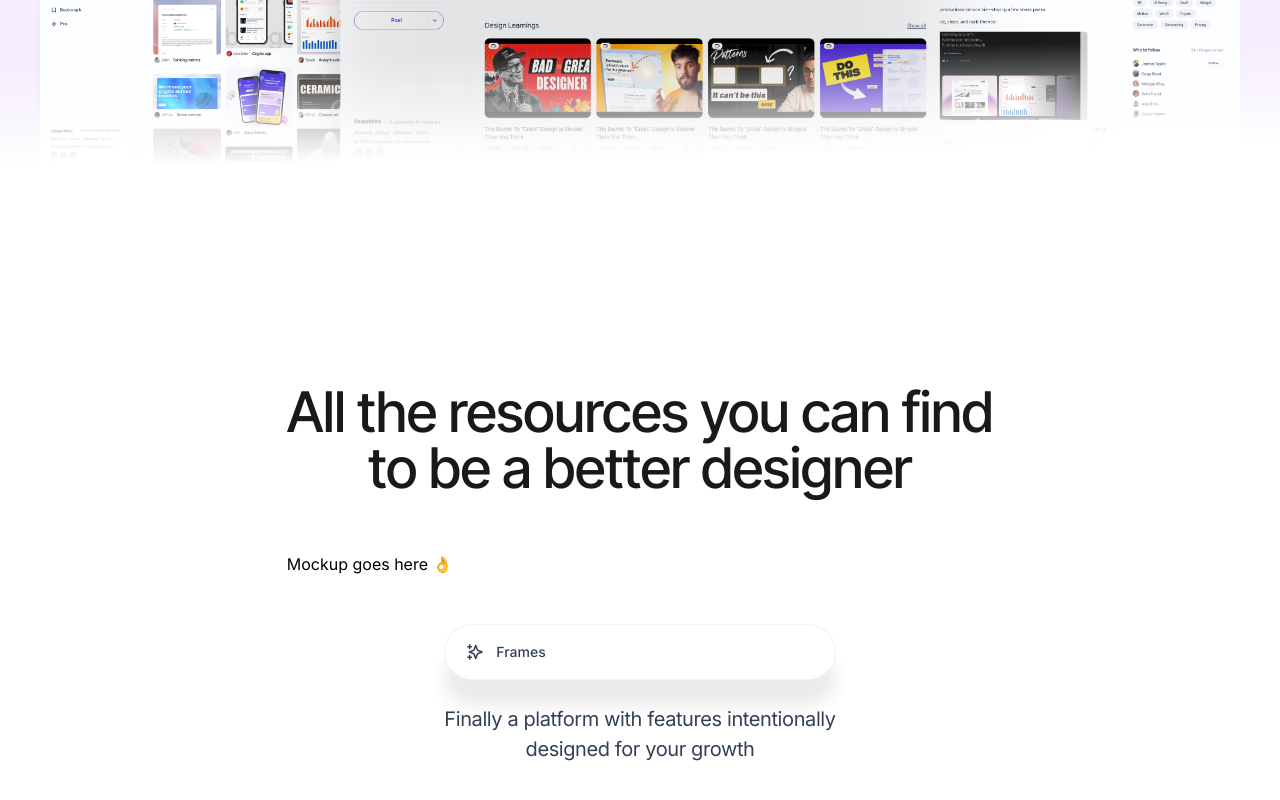
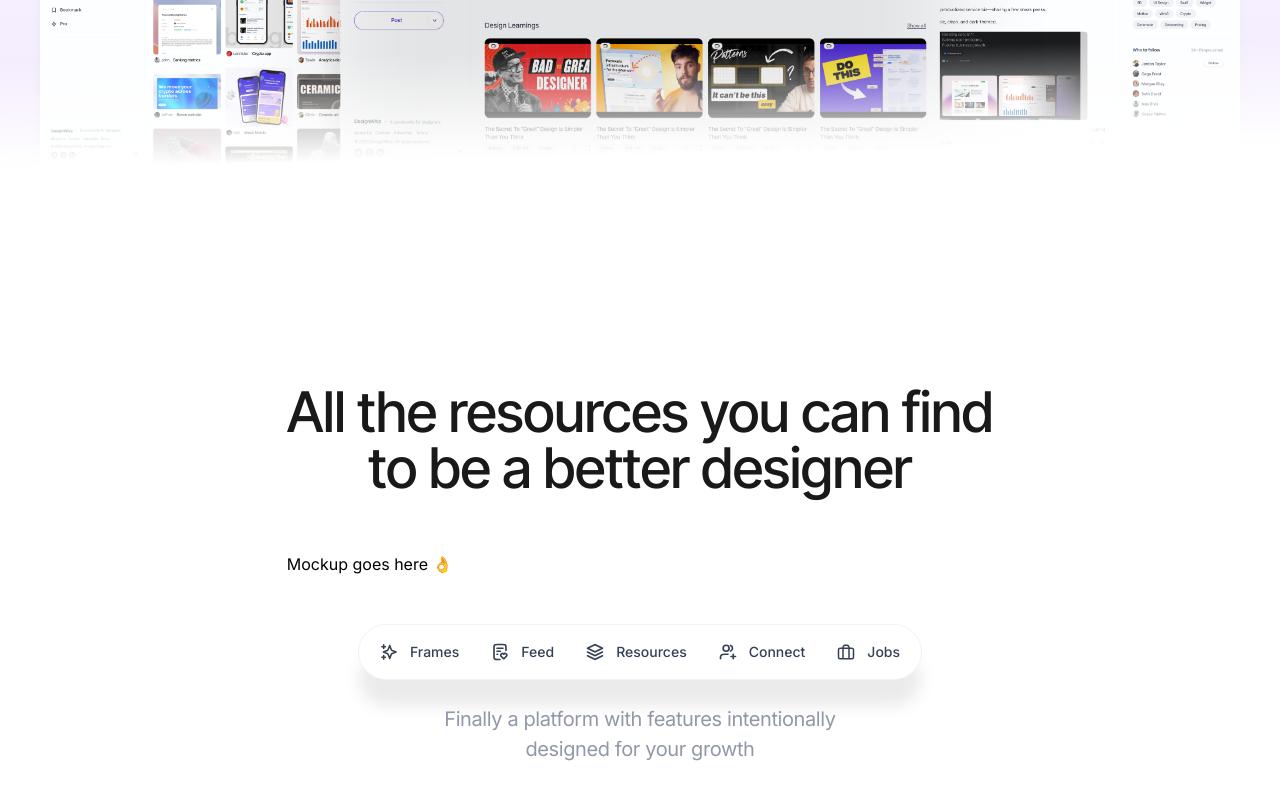
Before and after one commit to dadateniola/designwhiz-landing-page, a Next.js app: page / in a window 1280 px wide. Shown: the part 866-1666 px from the top of the page. Built offline with nearby package versions, Linux system fonts and the light colour scheme.

Commit message:
hero mockup nav complete

```diff
--- /dev/null
+++ b/app/config.ts
@@ -0,0 +1,3 @@
+import BlankImage from "@/public/images/empty.svg";
+
+export const empty = BlankImage;
--- a/app/globals.css
+++ b/app/globals.css
@@ -90,6 +90,8 @@
 }
 
 .hero-mockup-nav-action-shadow {
+  --color: #6423ec;
+
   position: relative;
 }
 
@@ -102,12 +104,13 @@
   height: 100%;
   opacity: 0;
   filter: blur(12px);
-  background: #6423ec;
+  background: var(--color);
   border-radius: 9999px;
   transition: opacity 0.3s;
   z-index: -1;
 }
 
+.hero-mockup-nav-action-shadow.active,
 .hero-mockup-nav-action-shadow:hover::before {
   opacity: 0.5;
 }
--- a/components/hero/data.ts
+++ b/components/hero/data.ts
@@ -10,10 +10,10 @@ export const hero_slider_text = [
   "Digital Artists",
 ];
 
-export const hero_mockup_nav_actions = [
-  "frames",
-  "feed",
-  "resources",
-  "connect",
-  "jobs",
-] as const;
+export const hero_mockup_nav_actions = {
+  frames: "#6423EC",
+  feed: "#EC2378",
+  resources: "#238CEC",
+  connect: "#23ECEC",
+  jobs: "#A0EC23",
+} as const;
--- a/components/hero/hero-components.tsx
+++ b/components/hero/hero-components.tsx
@@ -1,3 +1,20 @@
+import { CSSProperties } from "react";
+
+// Types
+import type { HeroMockupNavButtonProps } from "./types";
+
+// Imports
+import {
+  FeedIcon,
+  JobsIcon,
+  FramesIcon,
+  ConnectIcon,
+  ResourcesIcon,
+} from "../svg/svg";
+
+import { hero_mockup_nav_actions } from "./data";
+import clsx from "clsx";
+
 export const HeroCloudSeparator = () => (
   <div className="relative w-full h-0">
     <div
@@ -9,3 +26,37 @@ export const HeroCloudSeparator = () => (
     ></div>
   </div>
 );
+
+export const HeroMockupNavButton: React.FC<HeroMockupNavButtonProps> = ({
+  action,
+  active,
+}) => (
+  <button
+    style={
+      {
+        "--color": active ? "#6423ec" : hero_mockup_nav_actions[action],
+      } as CSSProperties
+    }
+    className={clsx(
+      "hero-mockup-nav-action-shadow py-3 px-4 flex items-center gap-3 rounded-full",
+      {
+        active,
+        "text-text-sub": !active,
+        "text-purple-base": active,
+      }
+    )}
+  >
+    {action === "frames" ? (
+      <FramesIcon />
+    ) : action === "feed" ? (
+      <FeedIcon />
+    ) : action === "resources" ? (
+      <ResourcesIcon />
+    ) : action === "connect" ? (
+      <ConnectIcon />
+    ) : action === "jobs" ? (
+      <JobsIcon />
+    ) : null}
+    <p className="text-sm font-medium leading-5 capitalize">{action}</p>
+  </button>
+);
--- a/components/hero/hero-mockup-nav.tsx
+++ b/components/hero/hero-mockup-nav.tsx
@@ -1,22 +1,26 @@
 import React from "react";
 
-// Images
-import { FramesIcon } from "../svg/svg";
+// Types
+import type { HeroMockupNavAction } from "./types";
+
+// Imports
+import { hero_mockup_nav_actions } from "./data";
+import { HeroMockupNavButton } from "./hero-components";
 
 const HeroMockupNav = () => {
   return (
     <div className="custom-flex-col gap-6">
       <div className="hero-mockup-nav-shadow p-[5px] bg-white border border-solid border-[rgba(0,0,0,0.05)] rounded-full">
         <div className="relative flex">
-          <button className="hero-mockup-nav-action-shadow py-3 px-4 flex items-center gap-3 rounded-full">
-            <FramesIcon />
-            <p className="text-text-sub text-sm font-medium leading-5 capitalize">
-              frames
-            </p>
-          </button>
+          {Object.keys(hero_mockup_nav_actions).map((action) => (
+            <HeroMockupNavButton
+              key={action}
+              action={action as HeroMockupNavAction}
+            />
+          ))}
         </div>
       </div>
-      <p className="text-text-sub text-xl font-normal text-center leading-[30px] -tracking-[0.4px]">
+      <p className="text-[#9298A8] text-xl font-normal text-center leading-[30px] -tracking-[0.4px]">
         Finally a platform with features intentionally
         <br />
         designed for your growth
--- a/components/svg/svg.tsx
+++ b/components/svg/svg.tsx
@@ -441,10 +441,89 @@ export const FramesIcon: React.FC<SVGProps> = ({ size = 18 }) => (
   >
     <path
       d="M3.875 16.5V12.75M3.875 5.25V1.5M2 3.375H5.75M2 14.625H5.75M10.25 2.25L8.94937 5.63165C8.73786 6.18157 8.6321 6.45653 8.46765 6.68781C8.32189 6.8928 8.1428 7.07189 7.93781 7.21765C7.70653 7.3821 7.43157 7.48786 6.88165 7.69937L3.5 9L6.88165 10.3006C7.43157 10.5121 7.70653 10.6179 7.93782 10.7824C8.1428 10.9281 8.32189 11.1072 8.46765 11.3122C8.6321 11.5435 8.73786 11.8184 8.94937 12.3684L10.25 15.75L11.5506 12.3684C11.7621 11.8184 11.8679 11.5435 12.0324 11.3122C12.1781 11.1072 12.3572 10.9281 12.5622 10.7824C12.7935 10.6179 13.0684 10.5121 13.6184 10.3006L17 9L13.6184 7.69937C13.0684 7.48786 12.7935 7.3821 12.5622 7.21765C12.3572 7.07189 12.1781 6.8928 12.0324 6.68782C11.8679 6.45653 11.7621 6.18157 11.5506 5.63165L10.25 2.25Z"
-      stroke="#344054"
-      stroke-width="1.66667"
-      stroke-linecap="round"
-      stroke-linejoin="round"
+      stroke="currentColor"
+      strokeWidth="1.66667"
+      strokeLinecap="round"
+      strokeLinejoin="round"
     />
   </svg>
 );
+
+export const FeedIcon: React.FC<SVGProps> = ({ size = 18 }) => (
+  <svg
+    xmlns="http://www.w3.org/2000/svg"
+    width={size}
+    height={size}
+    viewBox="0 0 18 18"
+    fill="none"
+  >
+    <path
+      d="M15 7.5V5.1C15 3.83988 15 3.20982 14.7548 2.72852C14.539 2.30516 14.1948 1.96095 13.7715 1.74524C13.2902 1.5 12.6601 1.5 11.4 1.5H6.6C5.33988 1.5 4.70982 1.5 4.22852 1.74524C3.80516 1.96095 3.46095 2.30516 3.24524 2.72852C3 3.20982 3 3.83988 3 5.1V12.9C3 14.1601 3 14.7902 3.24524 15.2715C3.46095 15.6948 3.80516 16.0391 4.22852 16.2548C4.70982 16.5 5.33988 16.5 6.6 16.5H9M9.375 8.25H6M6.75 11.25H6M12 5.25H6M12.7479 11.1229C12.1481 10.4412 11.1479 10.2578 10.3964 10.8821C9.64489 11.5064 9.53909 12.5501 10.1293 13.2885C10.7194 14.0268 12.7479 15.75 12.7479 15.75C12.7479 15.75 14.7765 14.0268 15.3666 13.2885C15.9568 12.5501 15.8639 11.4998 15.0995 10.8821C14.335 10.2644 13.3478 10.4412 12.7479 11.1229Z"
+      stroke="currentColor"
+      strokeWidth="1.66667"
+      strokeLinecap="round"
+      strokeLinejoin="round"
+    />
+  </svg>
+);
+
+export const ResourcesIcon: React.FC<SVGProps> = ({ size = 18 }) => (
+  <svg
+    xmlns="http://www.w3.org/2000/svg"
+    width={size}
+    height={size}
+    viewBox="0 0 18 18"
+    fill="none"
+  >
+    <g clipPath="url(#clip0_11434_107524)">
+      <path
+        d="M1.5 8.99968L8.73167 12.6155C8.83006 12.6647 8.87925 12.6893 8.93085 12.699C8.97655 12.7076 9.02345 12.7076 9.06915 12.699C9.12075 12.6893 9.16994 12.6647 9.26833 12.6155L16.5 8.99968M1.5 12.7497L8.73167 16.3655C8.83006 16.4147 8.87925 16.4393 8.93085 16.449C8.97655 16.4576 9.02345 16.4576 9.06915 16.449C9.12075 16.4393 9.16994 16.4147 9.26833 16.3655L16.5 12.7497M1.5 5.24968L8.73167 1.63385C8.83006 1.58465 8.87925 1.56006 8.93085 1.55038C8.97655 1.5418 9.02345 1.5418 9.06915 1.55038C9.12075 1.56006 9.16994 1.58465 9.26833 1.63385L16.5 5.24968L9.26833 8.86552C9.16994 8.91471 9.12075 8.93931 9.06915 8.94899C9.02345 8.95756 8.97655 8.95756 8.93085 8.94899C8.87925 8.93931 8.83006 8.91471 8.73167 8.86552L1.5 5.24968Z"
+        stroke="currentColor"
+        strokeWidth="1.66667"
+        strokeLinecap="round"
+        strokeLinejoin="round"
+      />
+    </g>
+    <defs>
+      <clipPath id="clip0_11434_107524">
+        <rect width="18" height="18" fill="white" />
+      </clipPath>
+    </defs>
+  </svg>
+);
+
+export const ConnectIcon: React.FC<SVGProps> = ({ size = 18 }) => (
+  <svg
+    xmlns="http://www.w3.org/2000/svg"
+    width={size}
+    height={size}
+    viewBox="0 0 18 18"
+    fill="none"
+  >
+    <path
+      d="M14.25 15.75V11.25M12 13.5H16.5M9 11.25H6C4.60218 11.25 3.90326 11.25 3.35195 11.4784C2.61687 11.7828 2.03284 12.3669 1.72836 13.1019C1.5 13.6533 1.5 14.3522 1.5 15.75M11.625 2.46807C12.7244 2.91311 13.5 3.99098 13.5 5.25C13.5 6.50902 12.7244 7.58689 11.625 8.03193M10.125 5.25C10.125 6.90685 8.78185 8.25 7.125 8.25C5.46815 8.25 4.125 6.90685 4.125 5.25C4.125 3.59315 5.46815 2.25 7.125 2.25C8.78185 2.25 10.125 3.59315 10.125 5.25Z"
+      stroke="currentColor"
+      strokeWidth="1.66667"
+      strokeLinecap="round"
+      strokeLinejoin="round"
+    />
+  </svg>
+);
+
+export const JobsIcon: React.FC<SVGProps> = ({ size = 18 }) => (
+  <svg
+    xmlns="http://www.w3.org/2000/svg"
+    width={size}
+    height={size}
+    viewBox="0 0 20 20"
+    fill="none"
+  >
+    <path
+      d="M6.6665 17.5V5.83333C6.6665 5.05836 6.6665 4.67087 6.75169 4.35295C6.98286 3.49022 7.65673 2.81635 8.51946 2.58519C8.83737 2.5 9.22486 2.5 9.99984 2.5C10.7748 2.5 11.1623 2.5 11.4802 2.58519C12.3429 2.81635 13.0168 3.49022 13.248 4.35295C13.3332 4.67087 13.3332 5.05836 13.3332 5.83333V17.5M4.33317 17.5H15.6665C16.5999 17.5 17.0666 17.5 17.4232 17.3183C17.7368 17.1586 17.9917 16.9036 18.1515 16.59C18.3332 16.2335 18.3332 15.7668 18.3332 14.8333V8.5C18.3332 7.56658 18.3332 7.09987 18.1515 6.74335C17.9917 6.42975 17.7368 6.17478 17.4232 6.01499C17.0666 5.83333 16.5999 5.83333 15.6665 5.83333H4.33317C3.39975 5.83333 2.93304 5.83333 2.57652 6.01499C2.26292 6.17478 2.00795 6.42975 1.84816 6.74335C1.6665 7.09987 1.6665 7.56658 1.6665 8.5V14.8333C1.6665 15.7668 1.6665 16.2335 1.84816 16.59C2.00795 16.9036 2.26292 17.1586 2.57652 17.3183C2.93304 17.5 3.39975 17.5 4.33317 17.5Z"
+      stroke="currentColor"
+      strokeWidth="1.66667"
+      strokeLinecap="round"
+      strokeLinejoin="round"
+    />
+  </svg>
+);
```
Also changed, not shown: components/hero/types.d.ts (+10 -0 lines), public/images/empty.svg (added).
